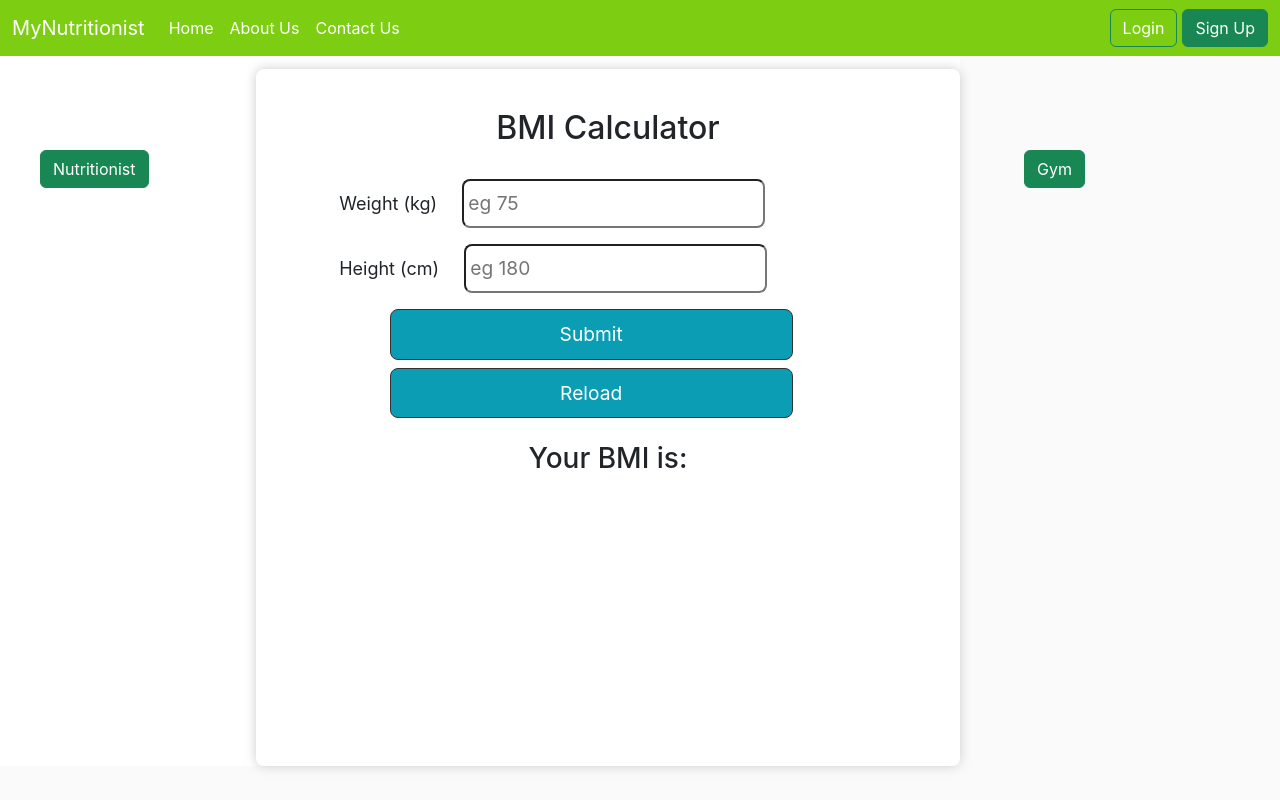
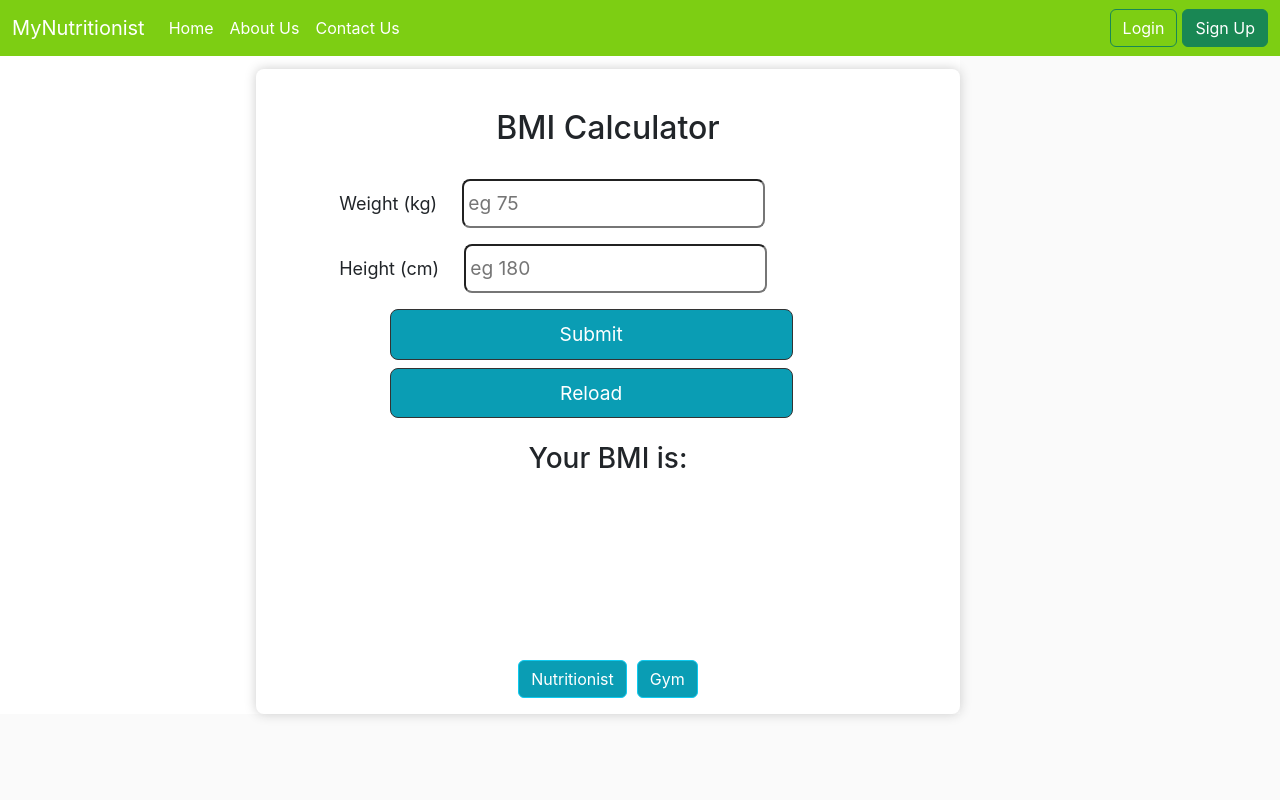
Before and after one commit to kodluyoruz-ist-front-end-bootcamp-k140/final-project-Mhsnarsln09, a React (Create React App) app in the folder my-app/: page /bmi-calculator in a window 1280 px wide. Built offline with nearby package versions, Linux system fonts and the light colour scheme.

Commit message:
bmicalculator , header , backgroundcolor

```diff
--- a/my-app/src/Pages/contactPages.js
+++ b/my-app/src/Pages/contactPages.js
@@ -29,8 +29,8 @@ export function ContactPages() {
                                 <input type="email" className="form-control" id="inputContactEmail" />
                             </div>
                             <div className="col-12 ">
-                                <label for="exampleFormControlTextarea1" class="form-label">What can we help you with?</label>
-                                <textarea class="form-control" id="exampleFormControlTextarea1" rows="5"></textarea>
+                                <label htmlFor="exampleFormControlTextarea1" className="form-label">What can we help you with?</label>
+                                <textarea className="form-control" id="exampleFormControlTextarea1" rows="5"></textarea>
 
                             </div>
 
--- a/my-app/src/Pages/homePages.js
+++ b/my-app/src/Pages/homePages.js
@@ -8,6 +8,7 @@ export function HomePages() {
     return (
         <div className="homepage">
             <Header />
+            {/* *****************      BMİ CALCULATOR CARD   ***************** */}
             <div className="container bmi"
             onClick={() => {
 				navigate(`/bmi-calculator`);
@@ -28,6 +29,7 @@ export function HomePages() {
                     </div>
                 </div>
             </div>
+             {/* *****************      NUTRITIONIST CARD   ***************** */}
             <div className="container nutritionist" >
                 <div className="row">
                     <div  className="card mb-3" style={{maxWidth: "540px"}}>
@@ -45,6 +47,7 @@ export function HomePages() {
                     </div>
                 </div>
             </div>
+             {/* *****************      GYM CARD   ***************** */}
             <div className="container gym">
                 <div className="row">
                     <div  className="card mb-3" style={{maxWidth: "540px"}}>
--- a/my-app/src/Pages/style.css
+++ b/my-app/src/Pages/style.css
@@ -49,10 +49,6 @@
     color: #1A8B9D;
 }
 .contactleft{
-    padding-left: 2rem;
+
     width: 45%;
 }
-.inputtext{
-    height: 100px;
-
-}
--- a/my-app/src/components/Header/header.js
+++ b/my-app/src/components/Header/header.js
@@ -3,7 +3,7 @@ import { Link } from "react-router-dom"
 
 export function Header() {
   return (
-    <nav className="navbar navbar-expand-lg navbar-dark" style={{backgroundColor:"#7DCE13"}} >
+    <nav className="navbar navbar-expand-lg navbar-dark sticky-top" style={{backgroundColor:"#7DCE13"}} >
   <div className="container-fluid">
     <Link className="navbar-brand" to="/">MyNutritionist</Link>
     <button className="navbar-toggler" type="button" data-bs-toggle="collapse" data-bs-target="#navbarSupportedContent" aria-controls="navbarSupportedContent" aria-expanded="false" aria-label="Toggle navigation">
--- a/my-app/src/components/bmiCalculator/bmiCalculator.js
+++ b/my-app/src/components/bmiCalculator/bmiCalculator.js
@@ -1,11 +1,13 @@
-import React, {useState} from "react"
+import React, { useState } from "react"
 import "./style.css"
 import toast from "react-hot-toast";
+import { useNavigate } from "react-router-dom";
+
 export function BmiCalculator() {
 
     // state
-  const [weight, setWeight] = useState()
-  const [height, setHeight] = useState()
+    const [weight, setWeight] = useState("")
+    const [height, setHeight] = useState("")
     const [bmi, setBmi] = useState("")
     const [message, setMessage] = useState("")
 
@@ -15,8 +17,8 @@ export function BmiCalculator() {
         //prevent submitting
         event.preventDefault()
 
-    if (weight === 0 || height === 0 ) {
-      toast.error("Please enter a valid weight and height")
+        if (weight === "" || height === "") {
+            toast.error("Please enter a valid weight and height", { duration: 1000 })
         } else {
             let bmi = (weight / (height / 100) ** 2)
             setBmi(bmi.toFixed(1))
@@ -29,10 +31,11 @@ export function BmiCalculator() {
                 setMessage("You are a healthy weight")
             } else if (bmi >= 25 && bmi < 30) {
                 setMessage("You are a overweight")
-      } else if(bmi >= 30){
+            } else if (bmi >= 30) {
                 setMessage("You are obese")
-      }else {
+            } else {
                 setMessage("Please enter a valid weight and height")
+                toast.error("Please enter a valid weight and height", { duration: 1000 })
             }
         }
     }
@@ -43,13 +46,13 @@ export function BmiCalculator() {
     if (bmi < 1) {
         imgSrc = null
     } else {
-    if(bmi < 18.5) {
+        if (bmi < 18.5) {
             imgSrc = "https://media.istockphoto.com/vectors/vector-drawing-of-couple-young-people-in-summer-cotton-jeans-clothing-vector-id1254410004?k=20&m=1254410004&s=612x612&w=0&h=kPD76ziUoUzG2E56rEsHoVXZPDZAZ3aePjnvsLvHuMY="
         } else if (bmi >= 18.5 && bmi < 25) {
             imgSrc = "https://media.istockphoto.com/vectors/cartoon-characters-people-plus-size-couple-vector-vector-id1164005096?k=20&m=1164005096&s=612x612&w=0&h=1epgYlUijljS45NGiLYoW4nS56d9dG5jB8lKdodb5nw="
         } else if (bmi >= 25 && bmi < 30) {
             imgSrc = "https://us.123rf.com/450wm/kos911/kos9111903/kos911190300084/124351573-a-man-and-a-woman-with-obesity-unhealthy-lifestyle-incorrect-food-concept-health-problems-of-fast-fo.jpg?ver=6"
-    } else if(bmi >= 30 ){
+        } else if (bmi >= 30) {
             imgSrc = "https://media.istockphoto.com/vectors/man-and-a-woman-with-obesity-vector-id1059059766?k=20&m=1059059766&s=612x612&w=0&h=l8qTCsHx9rz6M-b3pXgo7-V1hBEjzwkNIZ4SbNZVCmE="
         }
 
@@ -59,12 +62,12 @@ export function BmiCalculator() {
     let reload = () => {
         window.location.reload()
     }
+    const navigate = useNavigate()
 
     return (
         <>
 
-      <a className="btn btn-success btnright" href="">Nutritionist</a>
-      <a className="btn btn-success btnleft" href="">Gym</a>
+
 
 
             <div className="calculator">
@@ -84,7 +87,7 @@ export function BmiCalculator() {
                         </div>
                         <div>
                             <button className="btn btn-info btns" type="submit">Submit</button>
-            <button className="btn btn-outline-info btns btno" onClick={reload} type="submit">Reload</button>
+                            <button className="btn btn-outline-info btns " onClick={reload} type="submit">Reload</button>
                         </div>
                     </form>
 
@@ -96,7 +99,16 @@ export function BmiCalculator() {
                     <div className="img-container">
                         <img src={imgSrc} alt=""></img>
                     </div>
+                    <div className="dirpage">
+                        <button className="btn btn-info btno"
+                            style={{ marginRight: "10px" }}
+                            onClick={() => navigate("/")}>Nutritionist</button>
+
+                        <button className="btn btn-info btno"
+                            onClick={() => navigate("/")} >Gym</button>
                     </div>
+                </div>
+
             </div>
         </>
     );
--- a/my-app/src/components/bmiCalculator/style.css
+++ b/my-app/src/components/bmiCalculator/style.css
@@ -1,6 +1,4 @@
-body{
-    background-color: #fafafa !important;
-}
+
 .calculator {
     display: flex;
     flex-direction: column;
@@ -52,7 +50,7 @@ input {
 
   }
 .btno{
-
+    color: white;
     background-color: #0a9db4;
 }
 p {
@@ -60,21 +58,15 @@ p {
 }
 
 .img-container {
-    text-align: center;
+    display: flex;
+    justify-content: center;
 }
 
 .img-container img {
-    height: 250px;
+    height: 10rem;
 
 }
-.btnright{
-    position: absolute;
-    left: 40px;
-    top: 150px;
-
+.dirpage{
+    display: flex;
+    justify-content: center;
 }
-.btnleft{
-    position: absolute;
-    top: 150px;
-    left:80% ;
-}
--- a/my-app/src/index.css
+++ b/my-app/src/index.css
@@ -5,7 +5,7 @@ body {
     sans-serif;
   -webkit-font-smoothing: antialiased;
   -moz-osx-font-smoothing: grayscale;
-  background-color: papayawhip;
+  background-color: #fafafa;
 }
 
 code {
```
Lines whose indentation alone changed are shown as unchanged.
